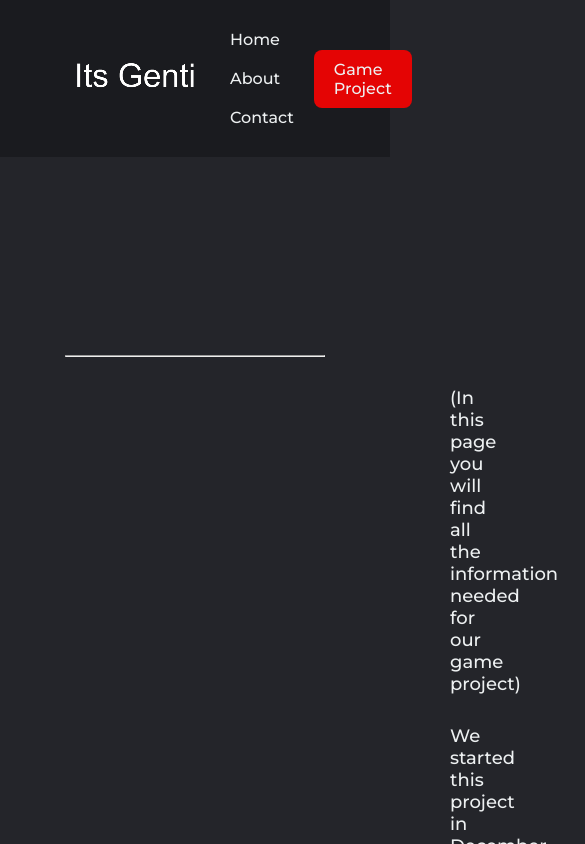
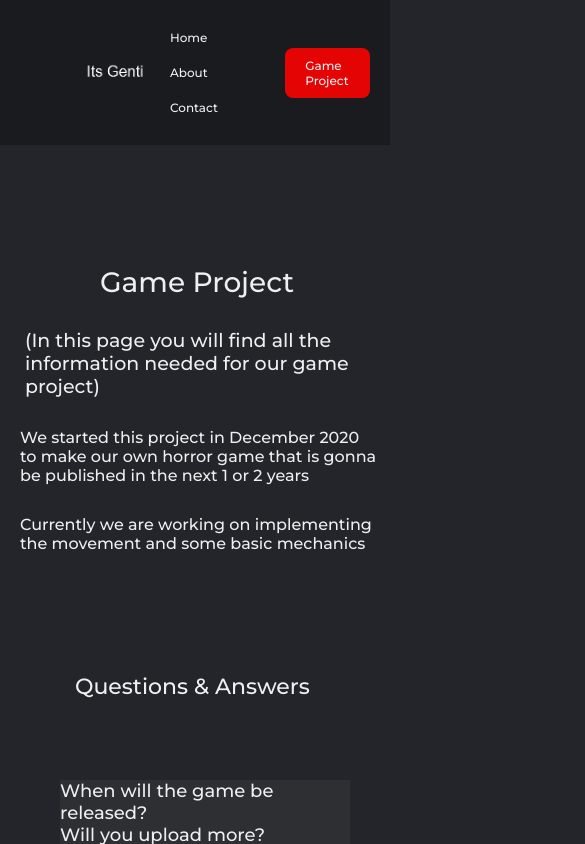
Before and after one commit to TheRonDev/ItsGenti, a plain HTML site: page gamepage.html in a window 390 px wide. Shown: the top 844 px of the page, 585 px wide, since content can reach past the window. Drawn offline with Linux system fonts and the light colour scheme.

Commit message:
Add files via upload

```diff
--- a/gamepage.html
+++ b/gamepage.html
@@ -2,7 +2,7 @@
 <html lang="en">
 <head>
     <meta charset="UTF-8">
-    <meta name="viewport" content="width=device-width, initial-scale=1.0">
+    <meta name="viewport" content="width=device-width, initial-scale=1.0, maximum-scale=1.0, user-scalable=no">
     <title>Document</title>
     <link rel="stylesheet" href="gamepagesheet.css">
 </head>
--- a/gamepagesheet.css
+++ b/gamepagesheet.css
@@ -133,3 +133,196 @@ p {
 .k {
     background-color: rgb(46, 47, 51);
 }
+
+
+
+@media (max-width: 1024px) {
+    li, a {
+        font-family: "Montserrat", sans-serif;
+        font-weight: 500;
+        font-size: 12px;
+        color: #edf0f1;
+        text-decoration: none;
+        background-color: rgb(26, 27, 31);
+    }
+
+    .nav__links li {
+        display: block;
+    }
+
+    header {
+        padding: 5px;
+    }
+
+    .logo {
+        width: 130px;
+        padding-left: 60px;
+    }
+
+    .infoQ {
+        padding-left: 170px;
+        padding-right: 100px;
+        padding-top: 80px;
+    }
+
+    .line1 {
+        width: 260px;
+        margin: 0 auto;
+    }
+    .line2 {
+        width: 350px;
+        margin: 0 auto;
+    }
+
+    .k {
+        background-color: rgb(46, 47, 51);
+    }
+
+    .qna {
+        font-size: 32px;
+        font-weight: 500;
+        padding-left: 215px;
+        padding-top: 120px;
+        color: #edf0f1;
+        font-family: "Montserrat", "sans-serif";
+    }
+
+    .mainText {
+        color: #edf0f1;
+        font-family: "Montserrat", "sans-serif";
+        font-size: 32px;
+        font-weight: 500;
+        padding-left: 275px;
+        padding-top: 120px;
+    }
+
+    .underText {
+        color: #edf0f1;
+        font-family: "Montserrat", "sans-serif";
+        font-size: 19px;
+        font-weight: 500;
+        padding-left: 25px;
+        padding-top: 30px;
+    }
+
+    .bodyText{
+        font-size: 19px;
+        padding-left: 20px;
+        padding-top: 30px;
+    }
+
+    .bodyText2{
+        font-size: 19px;
+        padding-left: 20px;
+        padding-top: 30px;
+    }
+
+
+
+}
+
+
+
+
+@media (max-width: 425px) {
+    li, a {
+        font-family: "Montserrat", sans-serif;
+        font-weight: 500;
+        font-size: 12px;
+        color: #edf0f1;
+        text-decoration: none;
+        background-color: rgb(26, 27, 31);
+    }
+
+    .nav__links li {
+        display: block;
+    }
+
+    header {
+        padding: 5px;
+    }
+
+    .logo {
+        width: 130px;
+        padding-left: 60px;
+    }
+
+    .body h1 {
+    font-family: "Montserrat", sans-serif;
+    font-weight: 500;
+    font-size: 25px;
+    color: #edf0f1;
+    }
+
+    .body p {
+        font-family: "Montserrat", sans-serif;
+        font-weight: 500;
+        font-size: 15px;
+        color: #edf0f1;
+        padding-top: 50px;
+    }
+
+    .body {
+        text-align: center;
+        padding-top: 130px;
+    }
+
+    .infoQ {
+        padding-left: 60px;
+        padding-right: 40px;
+        padding-top: 80px;
+    }
+
+    .line1 {
+        display: none;
+    }
+    .line2 {
+        display: none;
+    }
+
+    .k {
+        background-color: rgb(46, 47, 51);
+    }
+
+    .qna {
+        font-size: 22px;
+        font-weight: 500;
+        padding-left: 75px;
+        padding-top: 120px;
+        color: #edf0f1;
+        font-family: "Montserrat", "sans-serif";
+    }
+
+    .mainText {
+        color: #edf0f1;
+        font-family: "Montserrat", "sans-serif";
+        font-size: 28px;
+        font-weight: 500;
+       padding-left: 100px;
+        padding-top: 120px;
+    }
+
+    .underText {
+        color: #edf0f1;
+        font-family: "Montserrat", "sans-serif";
+        font-size: 19px;
+        font-weight: 500;
+        padding-left: 25px;
+        padding-top: 30px;
+    }
+
+    .bodyText{
+        font-size: 16px;
+        padding-left: 20px;
+        padding-top: 30px;
+    }
+
+    .bodyText2{
+        font-size: 16px;
+        padding-left: 20px;
+        padding-top: 30px;
+    }
+
+
+
+}
```
